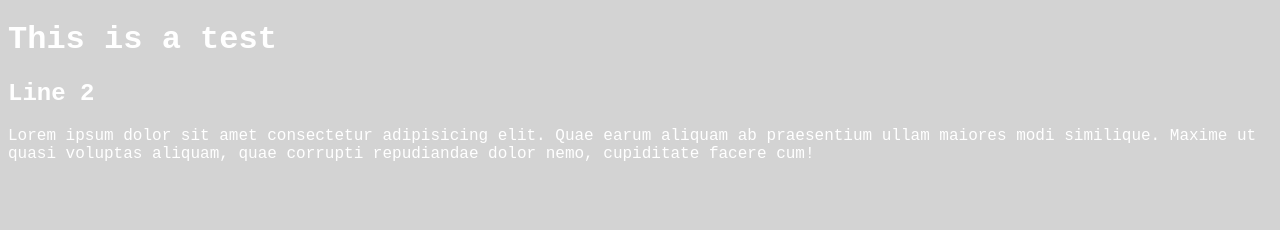
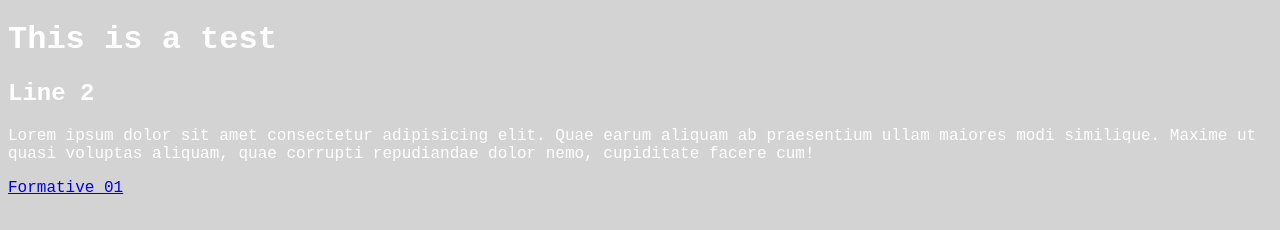
Before and after one commit to mrsimonnicholls/mrsimonnicholls.github.io, a plain HTML site: page index.html in a window 1280 px wide. Drawn offline with Linux system fonts and the light colour scheme; a web font is replaced by a local one.

Commit message:
Added link to Formative 01

```diff
--- a/index.html
+++ b/index.html
@@ -13,5 +13,6 @@
     <h1>This is a test</h1>
     <h2>Line 2  </h2>
     <p>Lorem ipsum dolor sit amet consectetur adipisicing elit. Quae earum aliquam ab praesentium ullam maiores modi similique. Maxime ut quasi voluptas aliquam, quae corrupti repudiandae dolor nemo, cupiditate facere cum!</p>
+    <a href="https://github.com/mrsimonnicholls/formative-01/index.html">Formative 01</a>
 </body>
 </html>
```
